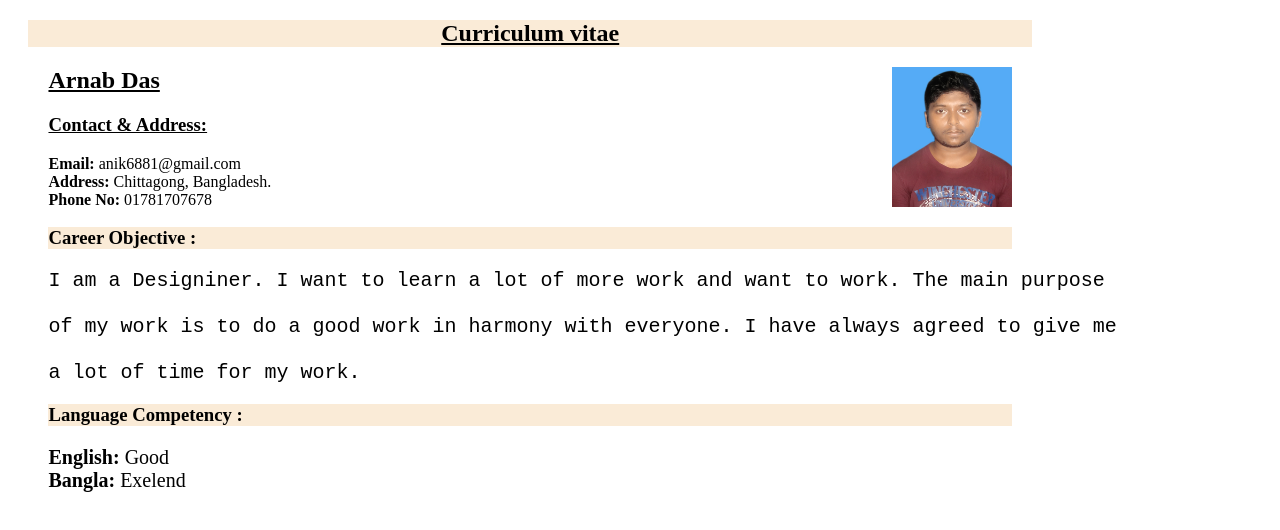
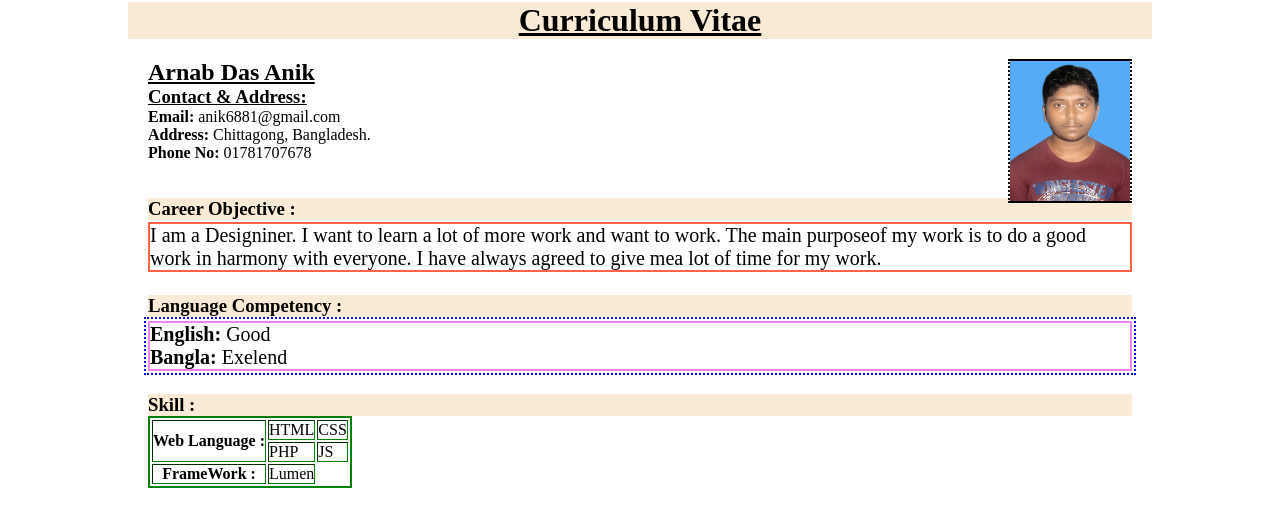
Before and after one commit to arnab682/Curriculum-vitae, a plain HTML site: page index.html in a window 1280 px wide. Drawn offline with Linux system fonts and the light colour scheme.

Commit message:
update cv

```diff
--- a/index.html
+++ b/index.html
@@ -1,42 +1,90 @@
 <!DOCTYPE html>
 <html>
 <head>
-	<title>Curriculum vitae</title>
+	<title>Curriculum Vitae</title>
+	<meta charset="utf-8">
+	<meta name="viewport" content="width=device-width, initial-scale=1.0">
+	<link rel="stylesheet" type="text/css" href="resources/css/style.css">
 	<link rel="icon" href="image/icon/download.jpg">
 	<style>
+		* {
+			margin: 0;
+			padding: 0;
+			outline: 0;
+		}
 		body {
 			width: 80%;
+			margin: 2px auto;
 		}
 
 		section{
-			padding: 0% 0% 0% 2%;
+			padding: ;
 		}
 
 		.contantBody{
 			margin: 20px;
 		}
+		img {
+			border-width: 2px;
+			border-style: solid dotted;
+		}
+		.career {
+			border: 2px solid tomato;
+			font-size: 20px; font-weight: 2px;
+			margin-top: 2px;
+		}
+		.language {
+			font-size: 20px;
+			border: 2px solid violet;
+			outline: 2px dotted blue;
+			outline-offset: 2px;
+			margin-top: 4px;
+		}
+		table {
+			border: 2px solid green;
+		}
+
 	</style>
 </head>
 <body>
+	<header>
+		<h1 style="text-align: center; background-color: antiquewhite;"><u>Curriculum Vitae</u></h1>
+	</header>
 	<section >
-		<h1 style="text-align: center; background-color: antiquewhite;"><u>Curriculum vitae</u></h1>
 
 		<div class="contantBody">
-			<img style="height: 140px; width: 120px; float: right;" src="image/Anik.jpg" alt="Anik">
-			<h2><u>Arnab Das </u></h2>
+			<img style="height: 140px; width: 120px; float: right;" src="resources/image/Anik.jpg" alt="Anik">
+			<h2><u>Arnab Das Anik</u></h2>
 			<h3><u>Contact & Address:</u></h3>
 			<p><strong>Email:</strong> anik6881@gmail.com<br/>
 			<strong>Address:</strong> Chittagong, Bangladesh.<br/>
 			<strong>Phone No:</strong> 01781707678<br/>
 			</p>
-
+			<br>
+			<br>
 			<h3 style="background-color: antiquewhite;"> Career Objective :</h3>
-			<pre style="font-size: 20px; font-weight: 2px;">I am a Designiner. I want to learn a lot of more work and want to work. The main purpose <br>
-of my work is to do a good work in harmony with everyone. I have always agreed to give me <br>
-a lot of time for my work.</pre>
-			<h3 style="background-color: antiquewhite;">Language Competency :</h3>
-			<p style="font-size: 20px;"><strong>English:</strong> Good<br>
-			<strong>Bangla:</strong> Exelend<br></p>
+			<p class="career">I am a Designiner. I want to learn a lot of more work and want to work. The main purposeof my work is to do a good work in harmony with everyone. I have always agreed to give mea lot of time for my work.</p><br>
+			<h3 style="background-color: antiquewhite; margin-top: 5px;">Language Competency :</h3>
+			<p class="language"><strong>English:</strong> Good<br>
+			<strong>Bangla:</strong> Exelend<br></p> <br>
+			<h3 style="background-color: antiquewhite; margin-top: 5px;">Skill :</h3>
+			<table border="">
+			    <tbody>
+			    	<tr>
+				        <th rowspan="2" colspan="3">Web Language :</th>
+				        <td>HTML</td>
+				        <td>CSS</td>
+				    </tr>
+				    <tr>
+				        <td>PHP</td>
+				        <td>JS</td>
+				    </tr>
+				    <tr>
+				        <th colspan="3">FrameWork :</th>
+				        <td>Lumen</td>
+				    </tr>
+				</tbody>
+			</table>
 		</div>
 	</section>
 </body>
```
Also changed, not shown: image/Screenshot_69.png (deleted), resources/image/Anik.jpg (renamed from image/Anik.jpg).
